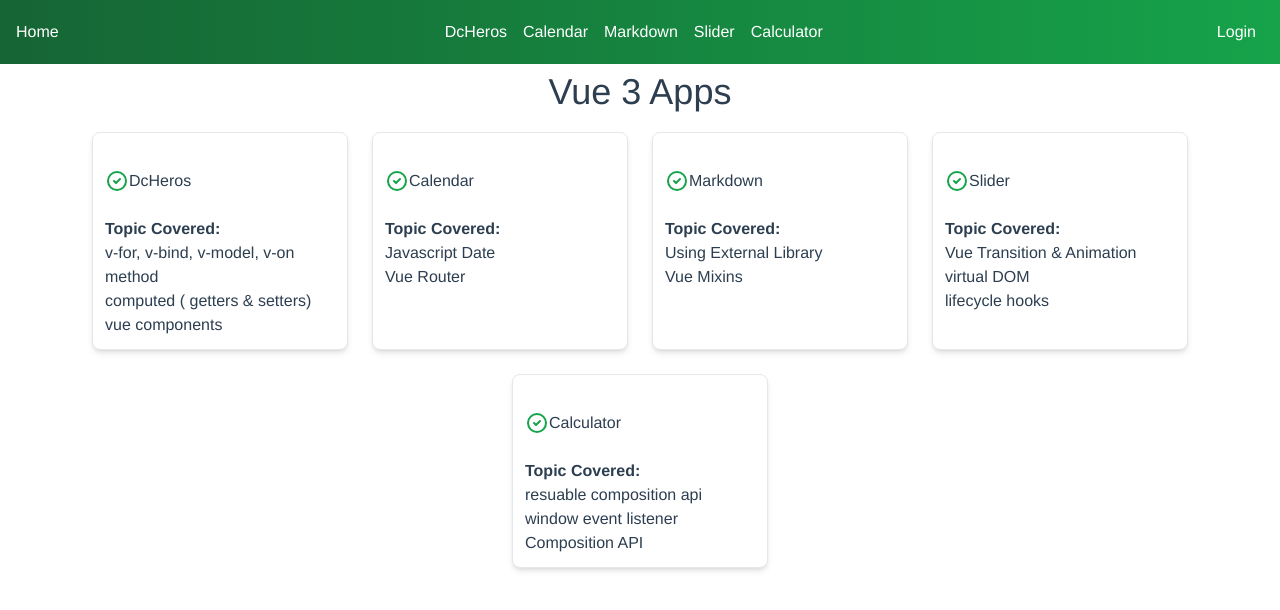
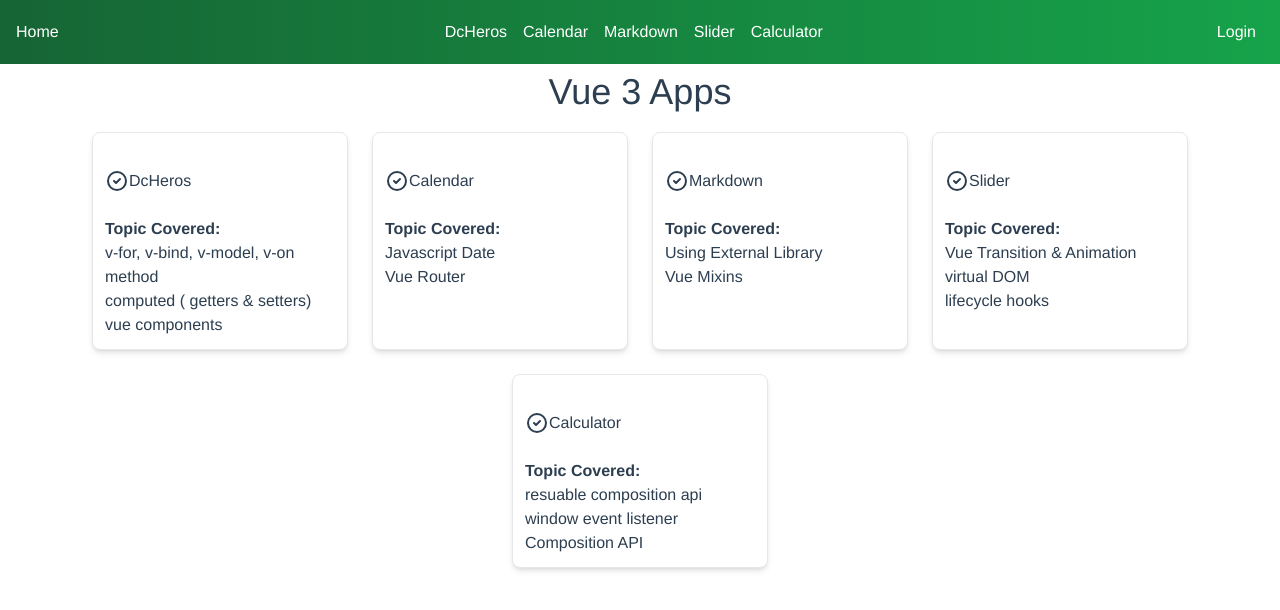
Before and after one commit to sgtao/bitfumesVue3Apps, a Vue app in the folder 11_vue-create-app/: page / in a window 1280 px wide. Shown: the top 610 px of the page. Built offline with nearby package versions, Linux system fonts and the light colour scheme.

Commit message:
update .git/hooks/pre-commit for follow after prettier

```diff
--- a/11_vue-create-app/src/views/DefaultHome.vue
+++ b/11_vue-create-app/src/views/DefaultHome.vue
@@ -11,7 +11,7 @@
                     <p class="flex justify-start">
                         <!-- svg: checked icon -->
                         <svg
-                            class="w-6 h-6 text-green-600 dark:text-white"
+                            class="w-6 h-6 dark:text-white"
                             fill="none"
                             stroke="currentColor"
                             viewBox="0 0 24 24"
```
Also changed, not shown: 2 other files (tests, documents, lock files or other folders).
